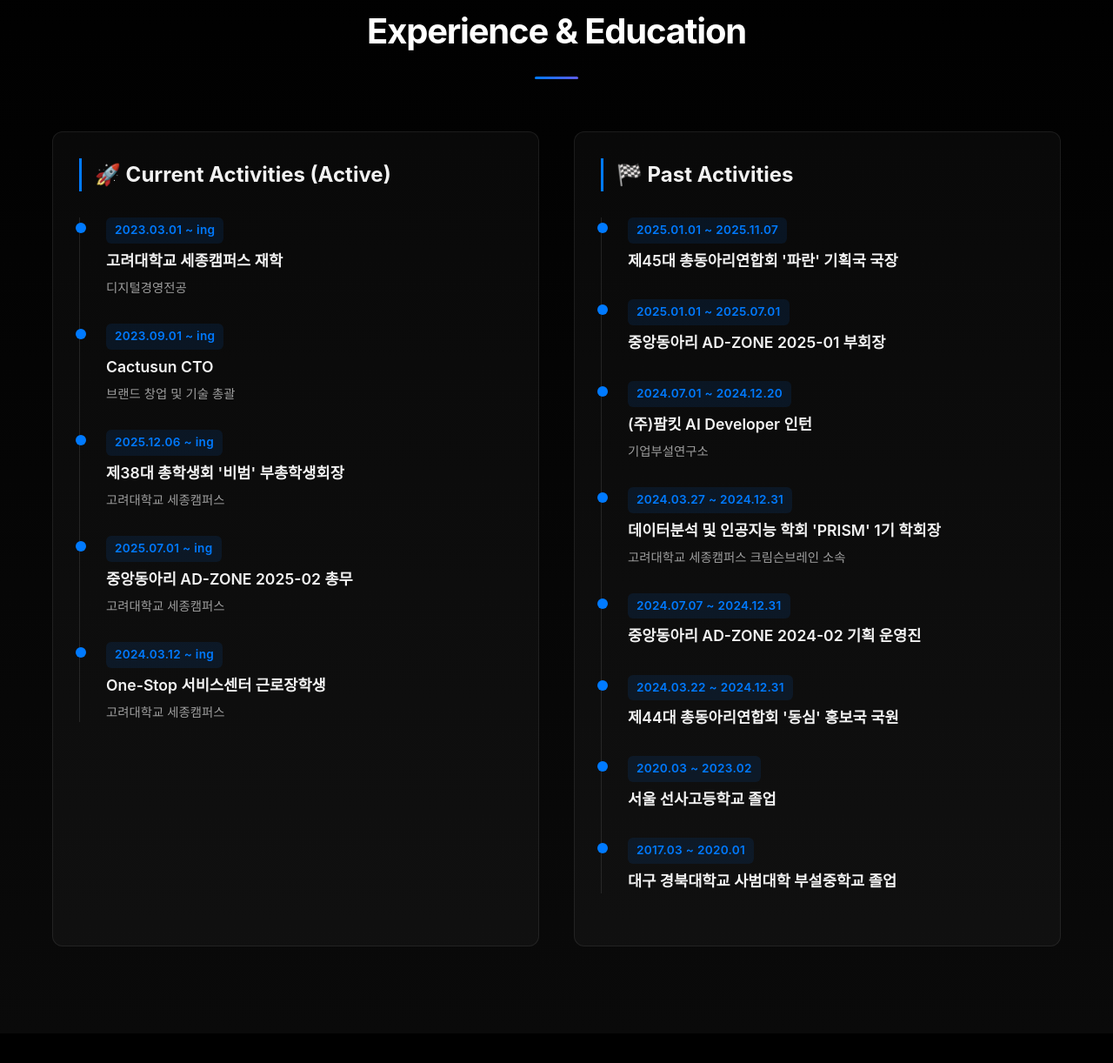
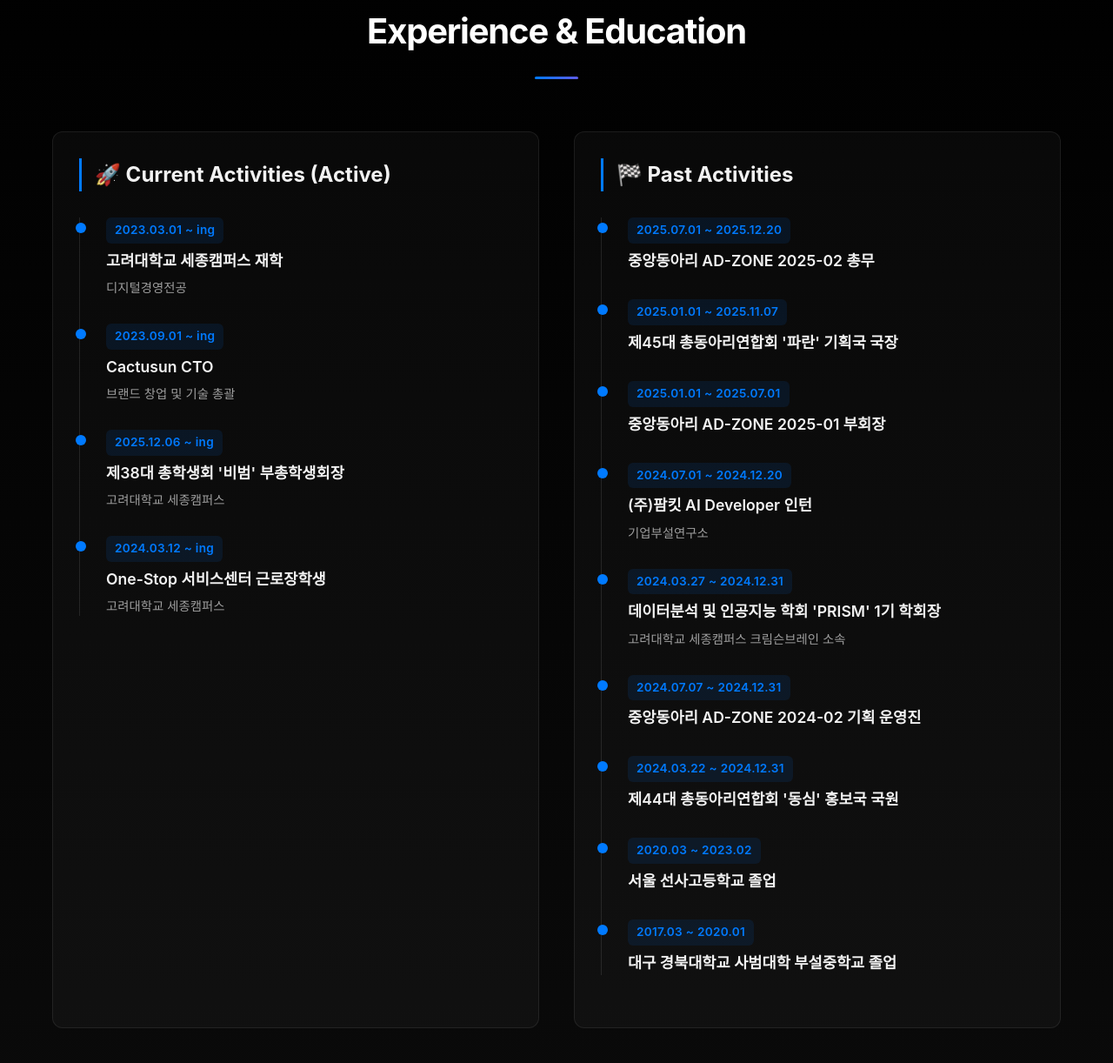
Before and after one commit to SeonGyuJang/portfolio_site, a Flask app: page / in a window 1280 px wide. Shown: the part 2089-3311 px from the top of the page at 87% size. Run offline with Flask 3, Linux system fonts and the light colour scheme; some web fonts are replaced.

Commit message:
Update index.html

```diff
--- a/templates/index.html
+++ b/templates/index.html
@@ -236,11 +236,6 @@
                             <div class="timeline-desc">고려대학교 세종캠퍼스</div>
                         </div>
                         <div class="timeline-item">
-                            <span class="timeline-date">2025.07.01 ~ ing</span>
-                            <div class="timeline-title">중앙동아리 AD-ZONE 2025-02 총무</div>
-                            <div class="timeline-desc">고려대학교 세종캠퍼스</div>
-                        </div>
-                        <div class="timeline-item">
                             <span class="timeline-date">2024.03.12 ~ ing</span>
                             <div class="timeline-title">One-Stop 서비스센터 근로장학생</div>
                             <div class="timeline-desc">고려대학교 세종캠퍼스</div>
@@ -251,6 +246,10 @@
                 <div class="history-section history-past">
                     <h3>🏁 Past Activities</h3>
                     <div class="timeline">
+                        <div class="timeline-item">
+                            <span class="timeline-date">2025.07.01 ~ 2025.12.20</span>
+                            <div class="timeline-title">중앙동아리 AD-ZONE 2025-02 총무</div>
+                        </div>
                         <div class="timeline-item">
                             <span class="timeline-date">2025.01.01 ~ 2025.11.07</span>
                             <div class="timeline-title">제45대 총동아리연합회 '파란' 기획국 국장</div>
```
